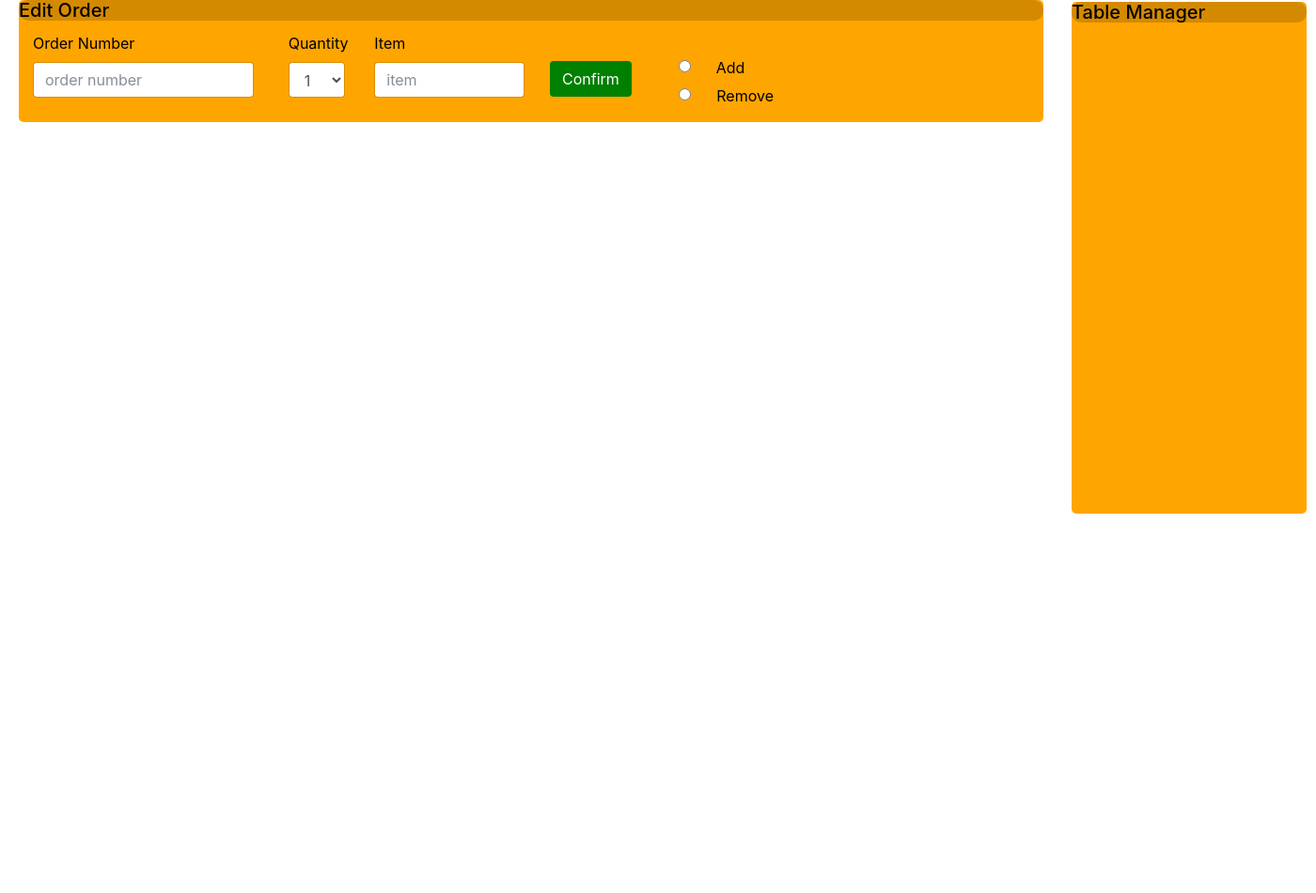
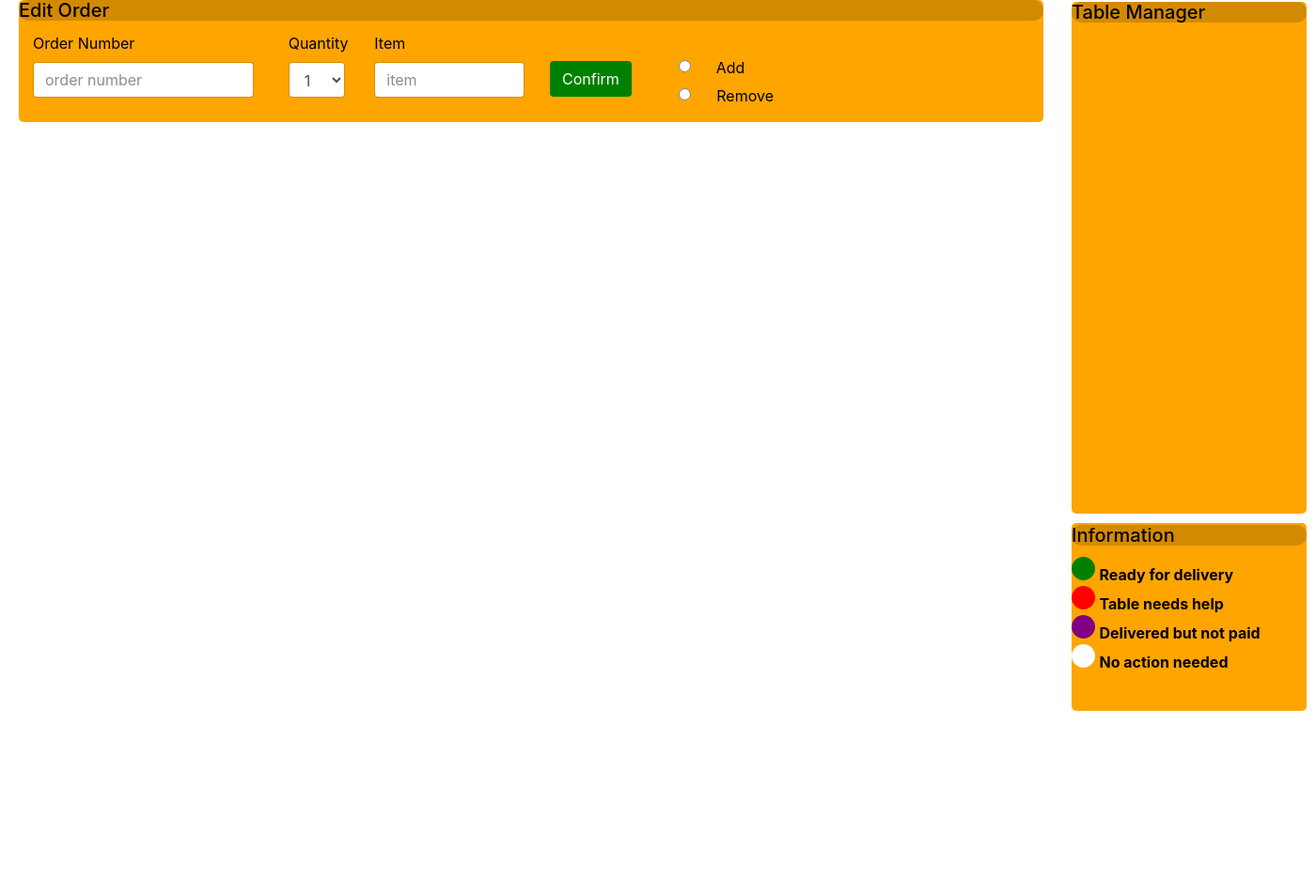
Before and after one commit to JakeBarr20/ResturantManager, a Flask app: template templates/waiterUI.html in a window 1400 px wide. Shown: the part 31-982 px from the top of the page at 94% size. Before the commit the page ends 578 px from the top, so only its background shows below. Run offline with Flask 2, Linux system fonts and the light colour scheme; the template is opened without the code that fills it, so the values that code supplies are empty; some libraries are stand-ins or nearby versions.

Commit message:
Added infromation box for UI

```diff
--- a/static/WaiterStyle.css
+++ b/static/WaiterStyle.css
@@ -20,6 +20,7 @@
     background-color: orange;
     z-index: 100%;
     margin-left:1110px;
+    margin-bottom:10px;
     transform: translateY(-172px);
     border-radius: 5px;
 }
@@ -186,3 +187,45 @@
 #deliver-btn {
     background-color: green;
 }
+
+.green-dot {
+    height: 25px;
+    width: 25px;
+    background-color: green;
+    border-radius: 50%;
+    display: inline-block;
+  }
+
+.red-dot {
+    height: 25px;
+    width: 25px;
+    background-color: red;
+    border-radius: 50%;
+    display: inline-block;
+}
+.purple-dot {
+    height: 25px;
+    width: 25px;
+    background-color: purple;
+    border-radius: 50%;
+    display: inline-block;
+}
+.white-dot {
+    height: 25px;
+    width: 25px;
+    background-color: white;
+    border-radius: 50%;
+    display: inline-block;
+}
+
+.info-box {
+    max-height: 200px;
+    min-height: 200px;
+    min-width: 250px;
+    max-width: 250px;
+    background-color: orange;
+    z-index: 100%;
+    margin-left:1110px;
+    transform: translateY(-172px);
+    border-radius: 5px;
+}
--- a/templates/waiterUI.html
+++ b/templates/waiterUI.html
@@ -10,13 +10,13 @@
   <link rel="stylesheet" href="https://cdnjs.cloudflare.com/ajax/libs/twitter-bootstrap/4.0.0-beta/css/bootstrap.min.css" />
   <link rel="stylesheet" href="https://cdnjs.cloudflare.com/ajax/libs/font-awesome/4.7.0/css/font-awesome.min.css">
   <link rel="stylesheet" href="https://fonts.googleapis.com/css?family=Open+Sans:400,500&amp;subset=latin-ext">
-  <link rel="stylesheet" href="/TeamProject2022_33/static/WaiterStyle.css">
+  <link rel="stylesheet" href="/static/WaiterStyle.css">
   <script src="https://cdnjs.cloudflare.com/ajax/libs/jquery/3.1.1/jquery.min.js"></script>
   <script src="https://ajax.googleapis.com/ajax/libs/jquery/1.12.4/jquery.min.js"></script>
   <script src="http://maxcdn.bootstrapcdn.com/bootstrap/3.3.6/js/bootstrap.min.js"></script>
   <!-- Scripts -->
-  <script type="module" src="/TeamProject2022_33/static/WaiterDb.js"></script>
-  <script type="text/javascript" src="/TeamProject2022_33/static/WaiterApp.js"></script>
+  <script type="module" src="/static/WaiterDb.js"></script>
+  <script type="text/javascript" src="/static/WaiterApp.js"></script>
 
 </head>
 
@@ -77,20 +77,19 @@
               <div class = "tables" id = "Tables">
                 <div class = "box" style="min-width: 250px;" id = "Box">
                     <h5 class=card-title>Table Manager</h5>
-                    <!--
-                    <button class = "circle-table circle-ready"> 1 </button>
-                    <button class = "circle-table circle-ready"> 2 </button>
-                    <button class = "circle-table circle-ready"> 3 </button>
-                    <button class = "circle-table"> 4 </button>
-                    <button class = "circle-table"> 5 </button>
-                    <button class = "circle-table"> 6 </button>
-                    <button class = "circle-table"> 7 </button>
-                    <button class = "circle-table"> 8 </button>
-                    <button class = "circle-table"> 9 </button>
-                    <button class = "circle-table circle-clean"> 10 </button>
-                    -->
                 </div>
               </div>
+              <div class="info-box" id = "InfoBox"> </div>
+              <div class = "box" style="position:relative; left:1110px; bottom:370px; min-width: 250px;" id = "Box">
+                  <h5 class=card-title>Information</h5>
+                  <p><span class="green-dot"></span> <b> Ready for delivery</b><br>
+                     <span class="red-dot"></span>  <b>Table needs help</b><br>
+                    <span class="purple-dot"></span> <b> Delivered but not paid</b><br>
+                    <span class="white-dot"></span>  <b>No action needed</b><br>
+                  </p>
+              </div>
+
+
             </div>
           </form>
     </div>
```
